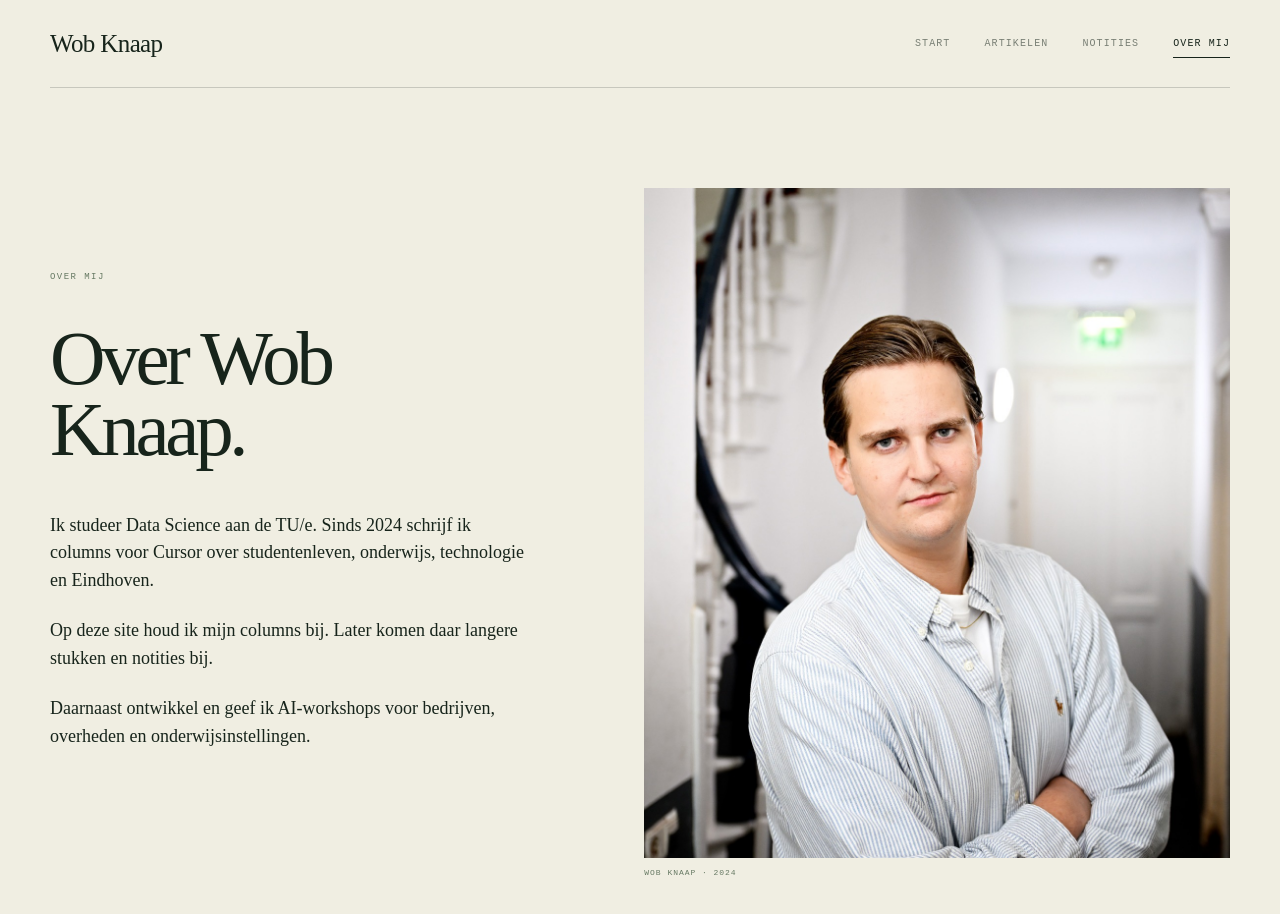
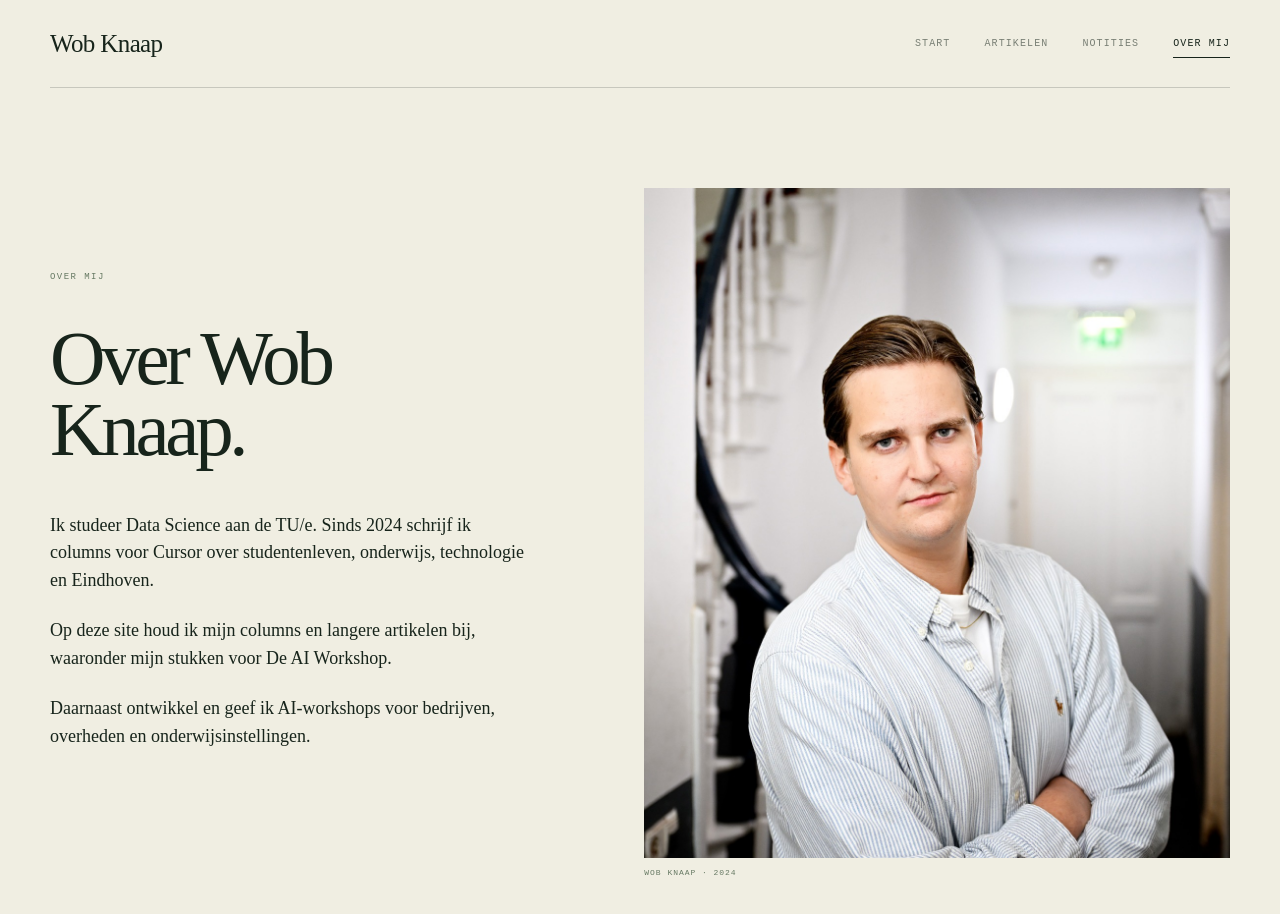
Before and after one commit to Wobknaap/Site, a Next.js app: page /over in a window 1280 px wide. Shown: the top 914 px of the page. Built offline with nearby package versions, Linux system fonts and the light colour scheme.

Commit message:
Werk publicatiecopy bij

```diff
--- a/app/over/page.tsx
+++ b/app/over/page.tsx
@@ -16,7 +16,7 @@ export default function AboutPage() {
           <h1>Over Wob Knaap.</h1>
           <div className="prose">
             <p>Ik studeer Data Science aan de TU/e. Sinds 2024 schrijf ik columns voor Cursor over studentenleven, onderwijs, technologie en Eindhoven.</p>
-            <p>Op deze site houd ik mijn columns bij. Later komen daar langere stukken en notities bij.</p>
+            <p>Op deze site houd ik mijn columns en langere artikelen bij, waaronder mijn stukken voor De AI Workshop.</p>
             <p>Daarnaast ontwikkel en geef ik AI-workshops voor bedrijven, overheden en onderwijsinstellingen.</p>
           </div>
         </div>
```
